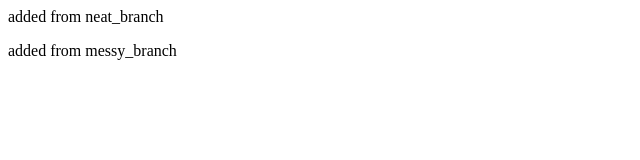
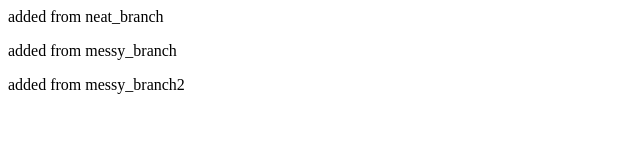
Before and after one commit to hoyeonC/test, a plain HTML site: page index.html in a window 1280 px wide. Shown: the whole page, without its empty margins (0-640 px from the left). Drawn offline with Linux system fonts and the light colour scheme.

Commit message:
second commit from messy

```diff
--- a/index.html
+++ b/index.html
@@ -7,5 +7,6 @@
 <body>
     <p>added from neat_branch</p>
     <p>added from messy_branch</p>
+    <p>added from messy_branch2</p>
 </body>
 </html>
```
